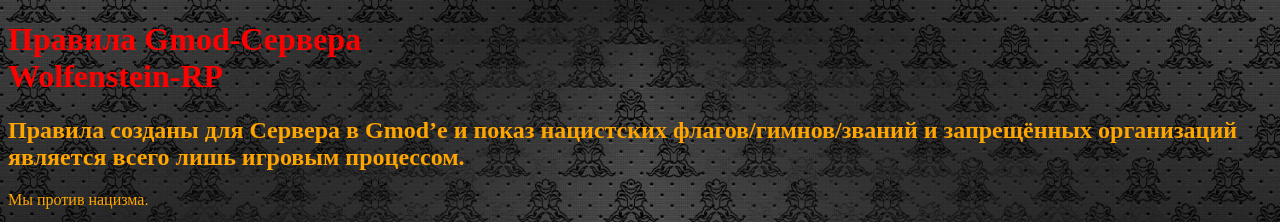
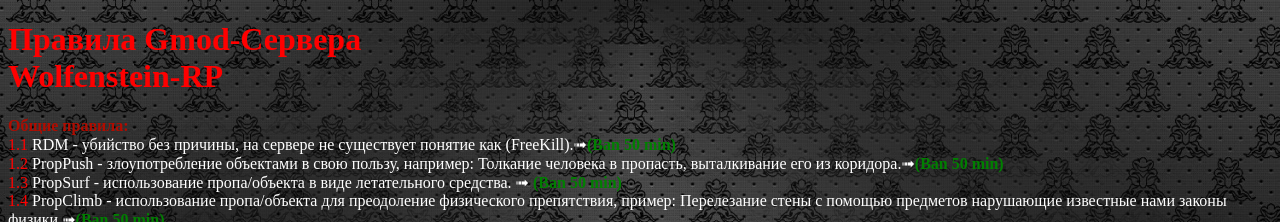
Before and after one commit to websiteHEIZ/wolfensteinrp.github.io, a plain HTML site: page index.html in a window 1280 px wide. Shown: the top 222 px of the page. Drawn offline with Linux system fonts and the light colour scheme.

Commit message:
Update index.html

```diff
--- a/index.html
+++ b/index.html
@@ -11,15 +11,13 @@
 	</head>
 	<body>
 		<h1><font color="red">  Правила Gmod-Сервера</font> <br><font color="red"> Wolfenstein-RP</font> </h1>
-		<h2><font color="orange"> Правила созданы для Сервера в Gmod’e и показ нацистских флагов/гимнов/званий и запрещённых организаций является всего лишь игровым процессом.</font></h2>
-		<font color="orange">Мы против нацизма.</font>
 		<p><b><font color="brick">Общие правила:</font></b> <br><font color="red">1.1</font> RDM - убийство без причины, на сервере не существует понятие как (FreeKill).➟<font color="green"><b>(Ban 50 min)</b></font>
 			<br><font color="red">1.2</font> PropPush - злоупотребление объектами в свою пользу, например: Толкание человека в пропасть, выталкивание его из коридора.➟<font color="green"><b>(Ban 50 min)</b></font>
 			<br>	<font color="red">1.3</font> PropSurf - использование пропа/объекта в виде летательного средства. ➟ <font color="green"><b>(Ban 50 min)</b></font>
 				<br><font color="red">1.4</font> PropClimb - использование пропа/объекта для преодоление физического препятствия, пример: Перелезание стены c помощью предметов нарушающие известные нами законы физики.➟<font color="green"><b>(Ban 50 min)</b></font>
 				<br><font color="red">1.5</font> FearRp - отсутствие страха у игрока перед угрозой исходящей  от игрока имеющего преимущества над вами.➟<font color="green"><b>(Ban 50 min)</b></font>
 				<br><font color="red">1.6</font> NonRPGun - ношение оружия за ту профессию которая не может носить с собой определенный вид оружия.➟<font color="green"><b>(Ban 50 min)</b></font>
-				<br><font color="red">1.7</font> DoorAbuse - закрытие дверей перед человеком не давая тому пройти/выйти ради своей выгоды.➟<font color="green"><b>(Ban 50 min)</b></font>
+				<br>1.7 DoorAbuse - закрытие дверей перед человеком не давая тому пройти/выйти ради своей выгоды.➟<font color="green"><b>(Ban 50 min)</b></font>
 				<br><font color="red">1.8</font> JobAbuse - взятие профессии для своей выгоды, избегая рп процесса.➟<font color="green"><b>(Ban 50 min)</b></font>
 				<br><font color="red">1.9</font> VanishProps - невидимые пропы мешающие рп действию.➟<font color="green"><b>(Ban 50 min)</b></font>
 				<br><font color="red">1.10</font> BagAbuse - использования бага для выгоды игрока или помехе рп процессу, (случайное применение не считается).➟<font color="green"><b>(Ban 1 day - 1 week)</b></font>
@@ -34,9 +32,9 @@
 				<br><font color="red">1.19</font> FreeDemote - увольнение без адекватной причины.➟<font color="green"><b>(Ban 50 min)</b></font>
 				<br><font color="red">1.20</font> MetaGaming - использование NonRp каналов связи (ООС) для передачи важной РП информации.➟<font color="green"><b>(Ban 50 min)</b></font>
 				<br><font color="red">1.21</font> FreeArrest - арест без адекватной причины.➟<font color="green"><b>(Ban 50 min)</b></font>
-				<br><font color="red">1.22</font> CustomJob - изменение названия профессии не связанной с вашей.➟<font color="green"><b>(Ban 30 min)</b></font>
-				<br><font color="red">1.23</font> AdvertAbuse - чрезмерное отправление одинаковых сообщений в (Advert).➟<font color="green"><b>(Mute 5 min)</b></font><font color="orange">{От 2 сообщений}</font>
-				<br><font color="red">1.24</font> MassRDM - многократное убийство без причины.➟<font color="green"><b>(Ban 3 hour)</b></font><font color="orange">{От 3 игроков}</font>
+				<br><font color="red">1.22</font> CustomJob - изменение названия профессии не связанной с вашей.➟<font color="green"><b>(Ban 30 min)</b></font><font color="orange">{От 2 сообщений}</font>
+				<br><font color="red">1.23</font> AdvertAbuse - чрезмерное отправление одинаковых сообщений в (Advert).➟<font color="green"><b>(Mute 5 min)</b></font><font color="orange">{От 3 игроков}</font>
+				<br><font color="red">1.24</font> MassRDM - многократное убийство без причины.➟<font color="green"><b>(Ban 3 hour)</b></font>
 				<br><font color="red">1.25</font> MassTeamKill - многократные убийства игроков из своей фракции / альянса / организации.➟<font color="green"><b>(Ban 2 hour)</b></font>
 				<br><font color="red">1.26</font> PowerGaming - преувеличение своих возможностей. Пример: нападение на большое скопление противников.➟<font color="green"><b>(Ban 50 min)</b></font>
 			     <p><b><font color="brick">Индивидуальные правила сервера:</font></b> <br><font color="red">2.1</font> PСH - Запрещено включать Ком.Час без причины/с неадекватной причиной/с причиной не связанной с РП-отыгровкой.<font color="orange">{Если КЧ включен более 10 сек}</font>
@@ -83,36 +81,34 @@
 			<p><b>Правила для РЕЙДА:</b> <br><b>Пример правильного объявление рейда:{/ad Силы третьего рейха объявили рейд на базу УСО}</b>
 			<br><b>Разрешено:</b>
 				<br>1.Использовать любые маршруты до противника.
-				<br>2.Использовать все виды вооружений и транспорта.
-				<br>3.[в разработке]
-				<br>4.[в разработке]
+				<br>2.Использовать все виды вооружения.
 			<br><b>Запрещено:</b>
 				<br>1.Захватывать в плен игроков-противников.
 				<br>2.Блокировать проходы баррикадами.
-				<br>3.Заезжать за основные укрепления врага.
-				<br>4.[в разработке]
+				<br>3.Заезжать на транспорте за основные укрепления врага.
+				<br>4.Использовать транспорт.
+				<br>5.Привлекать наемных бойцов.
 			<p><b>Правила для ВТОРЖЕНИЯ:</b>
+				<br><font color="orange"><b>Перед обьявлением вторжения должен быть 1 Победный Рейд и должно пройти 20 минут реального времени.</b></font>
 				<br><b>Пример правильного объявление вторжения:
 				{/ad Силы третьего рейха объявили вторжение на территорию (Название территории) УСО}</b>
 			<br><b>Разрешено:</b>
 				<br>1.Захватывать в плен игроков-противников.
 				<br>2.Блокировать проходы баррикадами<font color="orange">(Но так чтобы можно было пройти в полный рост)</font>.
-				<br>3.[в разработке]
-				<br>4.[в разработке]
+				<br>3.Использовать транспорт.
+				<br>4.Использовать все виды вооружения.
 			<p><b>Запрещено:</b>
-				<br>1.[в разработке]
-				<br>2.[в разработке]
-				<br>3.[в разработке]
-				<br>4.[в разработке]
+				<br>1.Заезжать на транспорте за основные укрепления врага.
+				<br>2.Привлекать наемных бойцов.
 		<h3><b><font color="brick">Правила профессий:</font></b></h3>
 				<font color="red">3.1</font> Гражданские - Мирные жители. Запрещено вмешиваться в вооруженные конфликты, исключение - самооборона.
 				<br><font color="red">3.2</font> Рабочие - Мирные работяги. Запрещено вмешиваться в вооруженные конфликты, исключение - самооборона.
 				<br><font color="red">3.3</font> Ку-Клус-Клан - Культисты. Кооператив расистов чьи цели истребление чернокожих людей. Нельзя убивать чернокожих персонажей у всех на виду.(Имеют право убивать максимум 2 игроков за раз).
-				<br><font color="red">3.4</font> Чёрный рынок - Контрабандисты. ---------
-				<br><font color="red">3.5</font> У.С.О. - Сопротивление. Разрешено вмешиваться в вооруженные конфликты. -------
-				<br><font color="red">3.6</font> Армия Рейха -
-				<br><font color="red">3.7</font> SA (Вермахт) -
-				<br><font color="red">3.8</font> SS (Охранные отряды)
+				<br><font color="red">3.4</font> Чёрный рынок - Контрабандисты. Ваша главная цель быть незамеченым,при этом торгуя нелегальными вещами.Запрещено вмешиваться в вооруженные конфликты, исключение - самооборона.
+				<br><font color="red">3.5</font> У.С.О. - Сопротивление.Группа людей которая бросила вызов правительству. Разрешено вмешиваться в вооруженные конфликты.
+				<br><font color="red">3.6</font> Армия Рейха - Солдаты великого Рейха.Ваша задача удержать вашу партию во главе правительства.Обороняйтесь от У.С.О. и контролируйте город.Разрешено вмешиваться в вооруженные конфликты.
+				<br><font color="red">3.7</font> SA (Вермахт) - Бойцы обученные убивать.Ваша цель схожа с Армией Рейха.Разрешено вмешиваться в вооруженные конфликты.
+				<br><font color="red">3.8</font> SS (Охранные отряды)- Специальное подразделение самых лучших бойцов Рейхка.Разрешено вмешиваться в вооруженные конфликты.
 		<h3><b><font color="brick">Правила для администрации:</font></b></h3>
 				<font color="red">4.1</font> Принимать жалобы можно только в профессии NonRP (Администратор/Модератор).➟<font color="green"><b>(Предупреждение/Выговор)</b></font>
 				<br><font color="red">4.2</font> Прикрывание своих знакомых.➟<font color="green"><b>(Снятие+Ban 7 day)</b></font>
```
